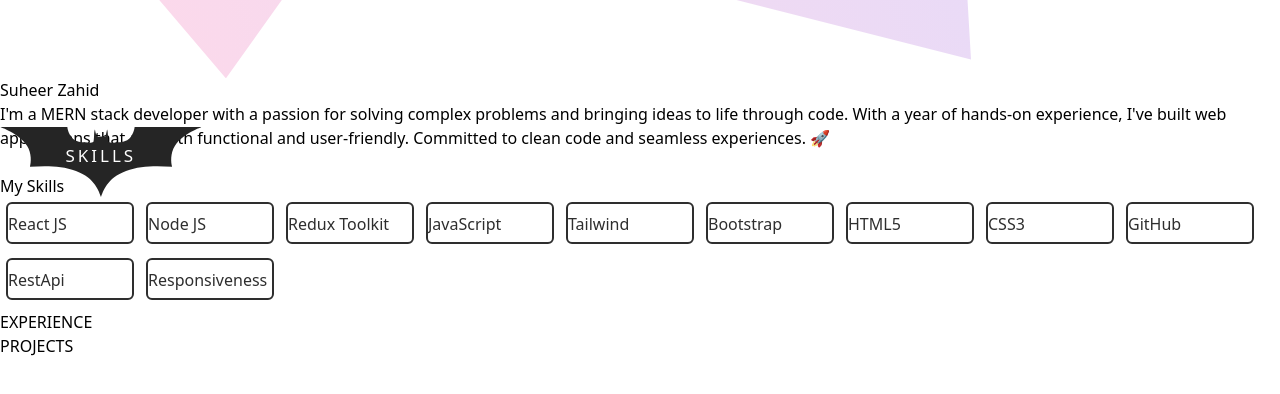
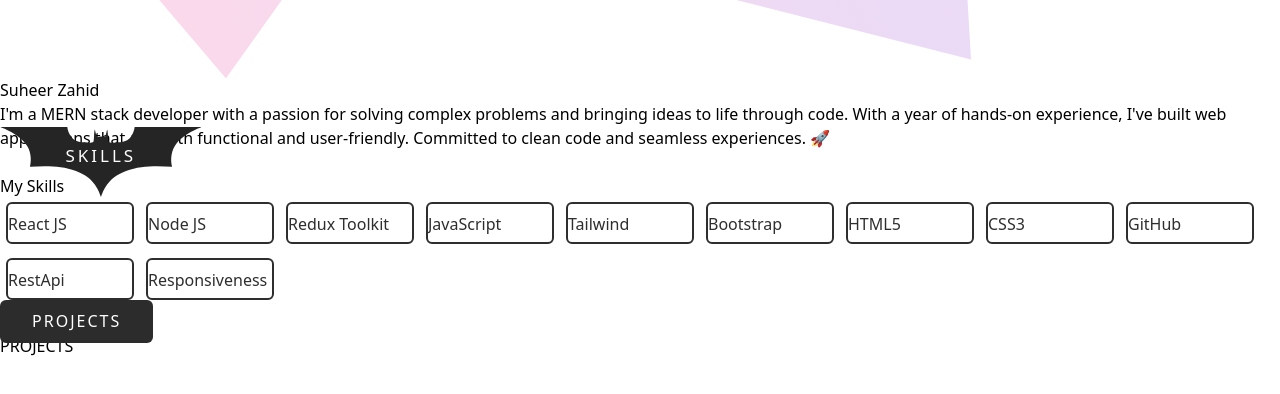
Before and after one commit to CodeWithSuheer/suheer, a React (Vite) app: page / in a window 1280 px wide. Shown: the part 895-1289 px from the top of the page. Built offline with nearby package versions, Linux system fonts and the light colour scheme.

Commit message:
final commit

```diff
--- a/src/App.css
+++ b/src/App.css
@@ -13,3 +13,31 @@
   color: white;
   z-index: 1000;
 }
+
+
+body {
+  --sb-track-color: #fafafa;
+  --sb-thumb-color: #252525;
+  --sb-size: 7px;
+}
+
+body::-webkit-scrollbar {
+  width: var(--sb-size)
+}
+
+body::-webkit-scrollbar-track {
+  background: var(--sb-track-color);
+  border-radius: 3px;
+}
+
+body::-webkit-scrollbar-thumb {
+  background: var(--sb-thumb-color);
+  border-radius: 3px;
+
+}
+
+@supports not selector(::-webkit-scrollbar) {
+  body {
+    scrollbar-color: var(--sb-thumb-color) var(--sb-track-color);
+  }
+}
--- a/src/page/home/Home.css
+++ b/src/page/home/Home.css
@@ -114,3 +114,101 @@
     background: #3a0ca3;
     transition: background 0s;
 }
+
+/* --------------- PROJECT BUTTON --------------- */
+
+
+.project_btn {
+    position: relative;
+    padding: .65rem 2rem;
+    border-radius: 6px;
+    border: none;
+    color: #fff;
+    cursor: pointer;
+    background-color: #2c2c2c;
+    letter-spacing: 2px;
+    transition: all 0.2s ease;
+}
+
+.project_btn:active {
+    transform: scale(0.96);
+}
+
+.project_btn:before,
+.project_btn:after {
+    position: absolute;
+    content: "";
+    width: 150%;
+    left: 50%;
+    height: 100%;
+    transform: translateX(-50%);
+    z-index: -1000;
+    background-repeat: no-repeat;
+}
+
+.project_btn:hover:before {
+    top: -70%;
+    background-image: radial-gradient(circle, #2c2c2c 20%, transparent 20%),
+        radial-gradient(circle, transparent 20%, #2c2c2c 20%, transparent 30%),
+        radial-gradient(circle, #2c2c2c 20%, transparent 20%),
+        radial-gradient(circle, #2c2c2c 20%, transparent 20%),
+        radial-gradient(circle, transparent 10%, #2c2c2c 15%, transparent 20%),
+        radial-gradient(circle, #2c2c2c 20%, transparent 20%),
+        radial-gradient(circle, #2c2c2c 20%, transparent 20%),
+        radial-gradient(circle, #2c2c2c 20%, transparent 20%),
+        radial-gradient(circle, #2c2c2c 20%, transparent 20%);
+    background-size: 10% 10%, 20% 20%, 15% 15%, 20% 20%, 18% 18%, 10% 10%, 15% 15%,
+        10% 10%, 18% 18%;
+    background-position: 50% 120%;
+    animation: greentopBubbles 0.6s ease;
+}
+
+@keyframes greentopBubbles {
+    0% {
+        background-position: 5% 90%, 10% 90%, 10% 90%, 15% 90%, 25% 90%, 25% 90%,
+            40% 90%, 55% 90%, 70% 90%;
+    }
+
+    50% {
+        background-position: 0% 80%, 0% 20%, 10% 40%, 20% 0%, 30% 30%, 22% 50%,
+            50% 50%, 65% 20%, 90% 30%;
+    }
+
+    100% {
+        background-position: 0% 70%, 0% 10%, 10% 30%, 20% -10%, 30% 20%, 22% 40%,
+            50% 40%, 65% 10%, 90% 20%;
+        background-size: 0% 0%, 0% 0%, 0% 0%, 0% 0%, 0% 0%, 0% 0%;
+    }
+}
+
+.project_btn:hover::after {
+    bottom: -70%;
+    background-image: radial-gradient(circle, #2c2c2c 20%, transparent 20%),
+        radial-gradient(circle, #2c2c2c 20%, transparent 20%),
+        radial-gradient(circle, transparent 10%, #2c2c2c 15%, transparent 20%),
+        radial-gradient(circle, #2c2c2c 20%, transparent 20%),
+        radial-gradient(circle, #2c2c2c 20%, transparent 20%),
+        radial-gradient(circle, #2c2c2c 20%, transparent 20%),
+        radial-gradient(circle, #2c2c2c 20%, transparent 20%);
+    background-size: 15% 15%, 20% 20%, 18% 18%, 20% 20%, 15% 15%, 20% 20%, 18% 18%;
+    background-position: 50% 0%;
+    animation: greenbottomBubbles 0.6s ease;
+}
+
+@keyframes greenbottomBubbles {
+    0% {
+        background-position: 10% -10%, 30% 10%, 55% -10%, 70% -10%, 85% -10%,
+            70% -10%, 70% 0%;
+    }
+
+    50% {
+        background-position: 0% 80%, 20% 80%, 45% 60%, 60% 100%, 75% 70%, 95% 60%,
+            105% 0%;
+    }
+
+    100% {
+        background-position: 0% 90%, 20% 90%, 45% 70%, 60% 110%, 75% 80%, 95% 70%,
+            110% 10%;
+        background-size: 0% 0%, 0% 0%, 0% 0%, 0% 0%, 0% 0%, 0% 0%;
+    }
+}
--- a/src/page/home/Skills.tsx
+++ b/src/page/home/Skills.tsx
@@ -1,6 +1,7 @@
 import { motion } from "framer-motion";
 import "./Home.css";
-import Button from "../../components/Button";
+import { Link } from "react-scroll";
+
 const skillsData = [
   "React JS",
   "Node JS",
@@ -57,20 +58,16 @@
           </ul>
         </div>
 
-        {/* <Link
-          to="experience"
+        <Link
+          to="projects"
           spy={true}
           smooth={true}
           duration={700}
           type="button"
           className="mt-10 cursor-pointer"
         >
-          <span className="project_btn">EXPERIENCE</span>
-        </Link> */}
-
-        <div className="button_box mt-7 lg:mt-7">
-          <Button text="EXPERIENCE" />
-        </div>
+          <span className="project_btn">PROJECTS</span>
+        </Link>
       </section>
     </>
   );
```
